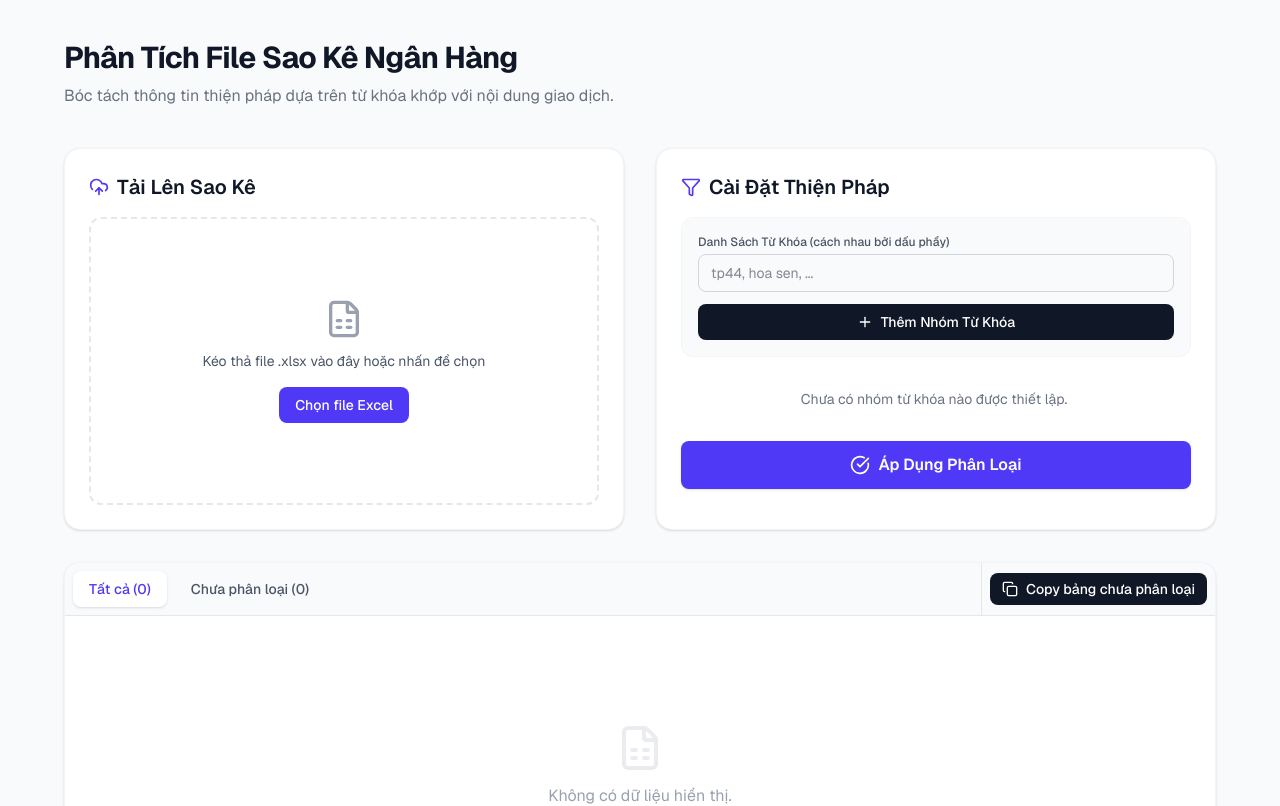
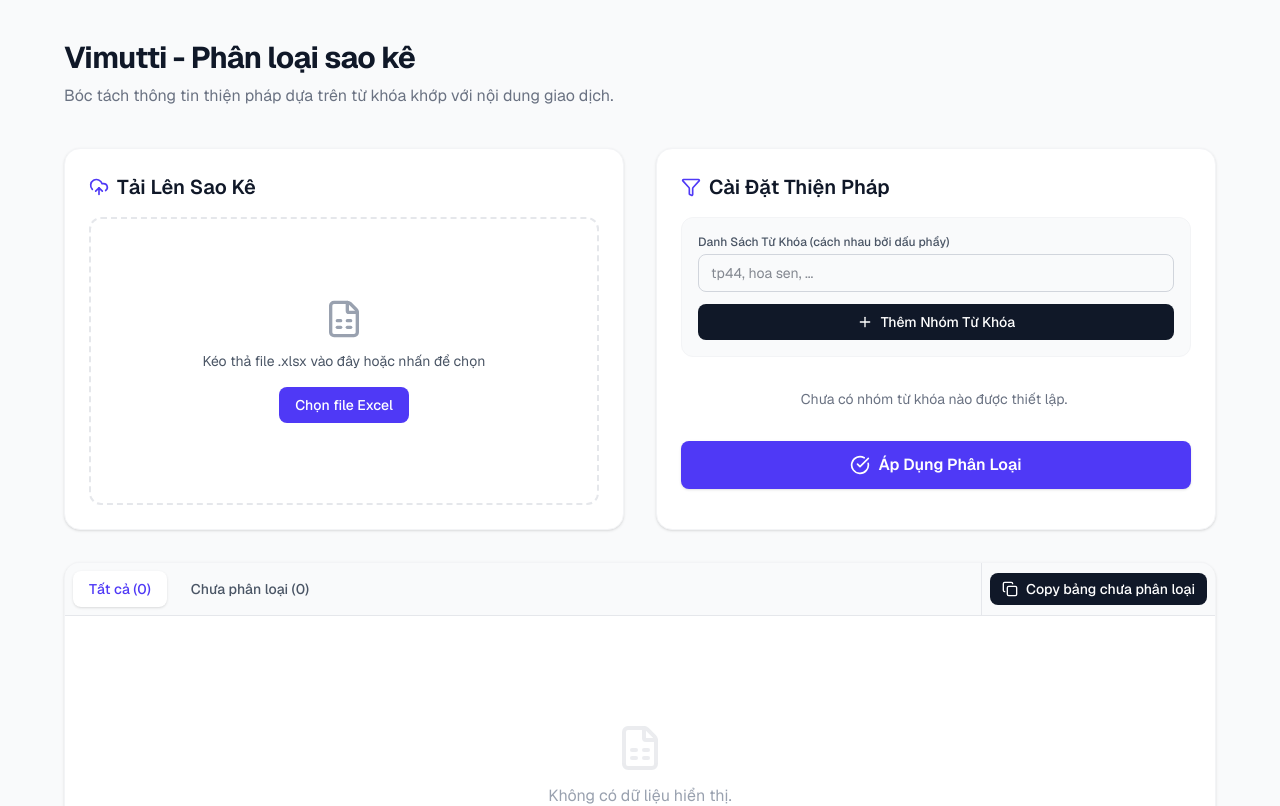
Before and after one commit to fchienvuhoang/vimutti, a Next.js app: page / in a window 1280 px wide. Shown: the top 806 px of the page. Built offline with nearby package versions, Linux system fonts and the light colour scheme.

Commit message:
Update page.tsx

```diff
--- a/src/app/page.tsx
+++ b/src/app/page.tsx
@@ -231,7 +231,7 @@
     <div className="min-h-screen bg-gray-50 text-gray-900 p-6 md:p-10 font-sans">
       <header className="mb-10 max-w-6xl mx-auto">
         <h1 className="text-3xl font-bold tracking-tight text-gray-900">
-          Phân Tích File Sao Kê Ngân Hàng
+          Vimutti - Phân loại sao kê
         </h1>
         <p className="text-gray-500 mt-2">
           Bóc tách thông tin thiện pháp dựa trên từ khóa khớp với nội dung giao dịch.
```
